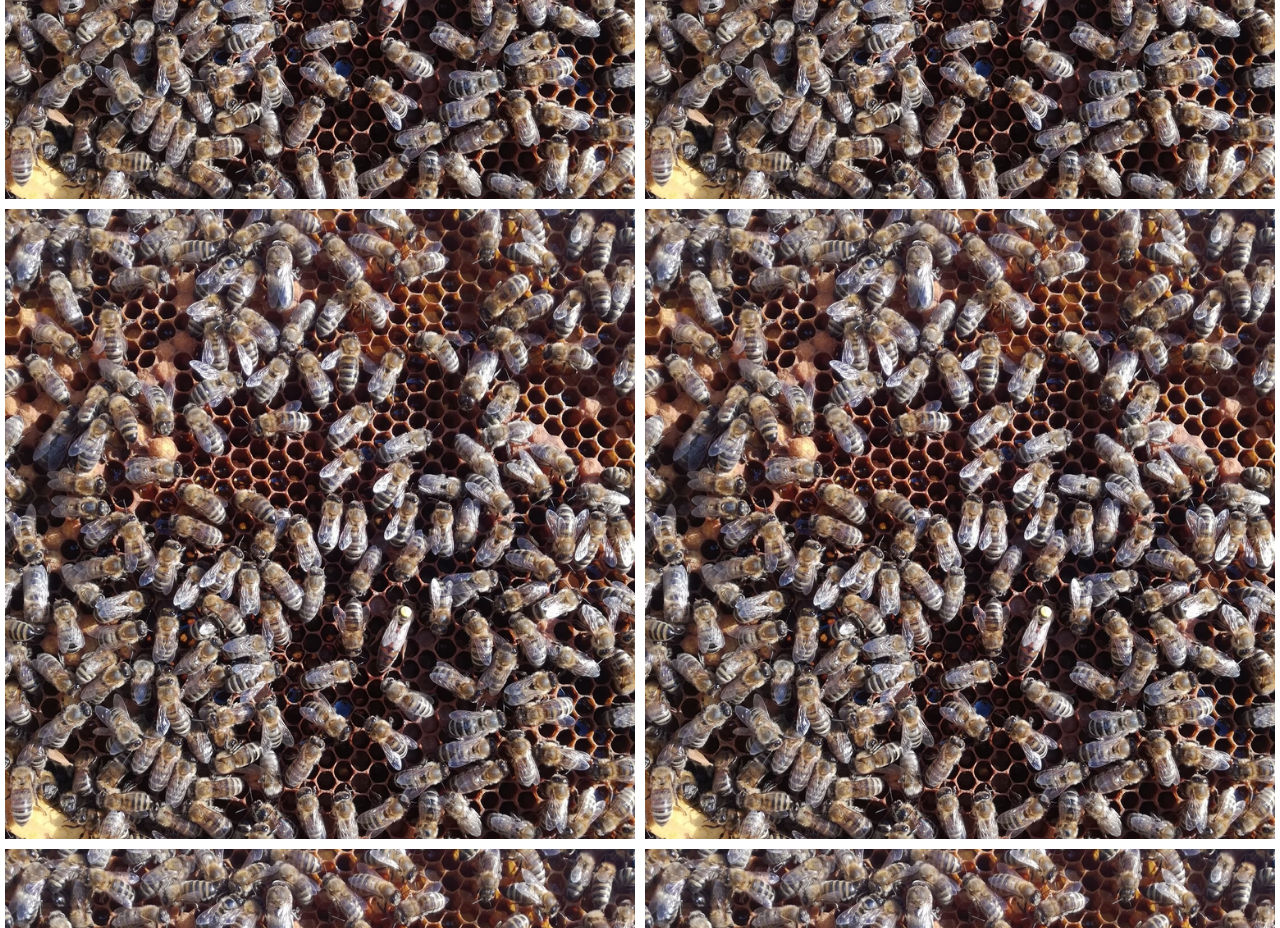
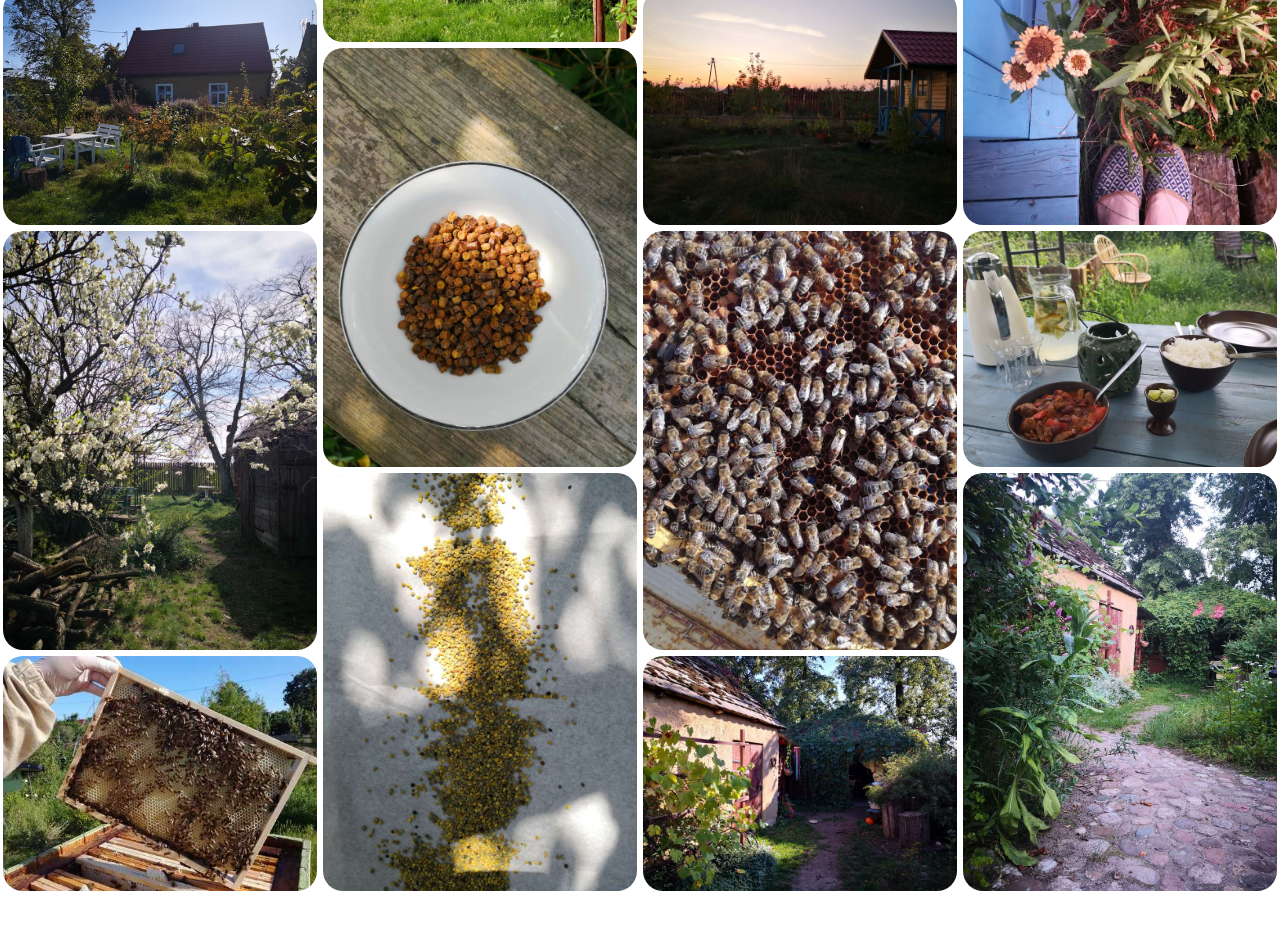
Before and after one commit to tomekwozniakk/Pasieka, a plain HTML site: page gallery.html in a window 1280 px wide. Shown: the part 961-1889 px from the top of the page. Drawn offline with nearby package versions, Linux system fonts and the light colour scheme; a web font is replaced by a local one.

Commit message:
gallery page (miniatures so far) added

```diff
--- a/gallery.html
+++ b/gallery.html
@@ -27,26 +27,30 @@
             <div class="title"><h1>Galeria</h1></div>
         </header>
         <main class="gallery">
-            <div class="pic"><img src="/images/galeria/bees.jpg" alt=""></div>
-            <div class="pic"><img src="/images/galeria/bees.jpg" alt=""></div>
-            <div class="pic"><img src="/images/galeria/bees.jpg" alt=""></div>
-            <div class="pic"><img src="/images/galeria/bees.jpg" alt=""></div>
-            <div class="pic"><img src="/images/galeria/bees.jpg" alt=""></div>
-            <div class="pic"><img src="/images/galeria/bees.jpg" alt=""></div>
-            <div class="pic"><img src="/images/galeria/bees.jpg" alt=""></div>
-            <div class="pic"><img src="/images/galeria/bees.jpg" alt=""></div>
-            <div class="pic"><img src="/images/galeria/bees.jpg" alt=""></div>
-            <div class="pic"><img src="/images/galeria/bees.jpg" alt=""></div>
-            <div class="pic"><img src="/images/galeria/bees.jpg" alt=""></div>
-            <div class="pic"><img src="/images/galeria/bees.jpg" alt=""></div>
-            <div class="pic"><img src="/images/galeria/bees.jpg" alt=""></div>
-            <div class="pic"><img src="/images/galeria/bees.jpg" alt=""></div>
-            <div class="pic"><img src="/images/galeria/bees.jpg" alt=""></div>
-            <div class="pic"><img src="/images/galeria/bees.jpg" alt=""></div>
-            <div class="pic"><img src="/images/galeria/bees.jpg" alt=""></div>
-            <div class="pic"><img src="/images/galeria/bees.jpg" alt=""></div>
-            <div class="pic"><img src="/images/galeria/bees.jpg" alt=""></div>
-            <div class="pic"><img src="/images/galeria/bees.jpg" alt=""></div>
+            <div class="column">
+                <img src="images/galeria/apples.jpg" alt="">
+                <img src="images/galeria/house.jpg" alt="">
+                <img src="images/galeria/blossoming.jpg" alt="">
+                <img src="images/galeria/check.jpg" alt="">
+            </div>
+            <div class="column">
+                <img src="images/galeria/parcel.jpg" alt="">
+                <img src="images/galeria/backyard2.jpg" alt="">
+                <img src="images/galeria/bee_bread.jpg" alt="">
+                <img src="images/galeria/bee_bread2.jpg" alt="">
+            </div>
+            <div class="column">
+                <img src="images/galeria/welcome.jpg" alt="">
+                <img src="images/galeria/house_sunset.jpg" alt="">
+                <img src="images/galeria/bees2.jpg" alt="">
+                <img src="images/galeria/backyard_3.jpg" alt="">
+            </div>
+            <div class="column">
+                <img src="images/galeria/fence.jpg" alt="">
+                <img src="images/galeria/sunflowers.jpg" alt="">
+                <img src="images/galeria/table.jpg" alt="">
+                <img src="images/galeria/backyard.jpg" alt="">
+            </div>
         </main>
         <footer>
             <div class="footerleft"><h2>Pasieka "Darz Ul"</h2></div>
--- a/js/script_index.js
+++ b/js/script_index.js
@@ -14,15 +14,15 @@ $(document).on('scroll', function(){
     const section3FromTop = $section3.offset().top;
     const section3Height = $section3.outerHeight();
 
-    if (scrollValue > section1FromTop + section1Height - windowHeight) {
+    if (scrollValue > section1FromTop + section1Height - windowHeight*1.2) {
         $section1.addClass('active');
     }
 
-    if (scrollValue > section2FromTop + section2Height - windowHeight) {
+    if (scrollValue > section2FromTop + section2Height - windowHeight*1.2) {
         $section2.addClass('active');
     }
 
-    if (scrollValue > section3FromTop + section3Height - windowHeight) {
+    if (scrollValue > section3FromTop + section3Height - windowHeight*1.2) {
         $section3.addClass('active');
     }
 
--- a/style_about.css
+++ b/style_about.css
@@ -26,6 +26,8 @@ main.about section {
     transform: translate(0, 0);
     opacity: 1;
     cursor: pointer;
+    border-radius: 20px;
+    overflow: hidden;
 }
 
 main.about div {
@@ -61,12 +63,12 @@ main.about section::after {
     background-repeat: no-repeat;
     filter: grayscale(100%);
     z-index: -100;
-    transition: .5s linear;
-    border-radius: 20px;
+    transition: .3s linear;
 }
 
 main.about section:hover:after {
     filter: none;
+    transform: scale(1.05);
 }
 
 .one::after {
--- a/style_gallery.css
+++ b/style_gallery.css
@@ -19,17 +19,25 @@ main.gallery {
         min-height: 400px;
         flex-direction: row;
         flex-wrap: wrap;
-        justify-content: space-evenly;
+        justify-content: space-between;
 }
 
-.pic {
+.column {
     flex: 50%;
-    max-height: 50vw;
-    flex-grow: 1;
-    padding: 10px 5px;
+    flex-grow: 0;
+    padding: 0px 3px;
     overflow: hidden;
 }
 
-.pic img {
+img {
     width: 100%;
+    margin-top: 6px;
+    vertical-align: middle;
+    border-radius: 20px;
 }
+
+@media (min-width:700px) {
+    .column {
+        flex: 25%;
+    }
+}
```
Also changed, not shown: about.html (+1 -1 lines), index.html (+1 -1 lines), images/galeria/backyard.jpg (added), images/galeria/backyard2.jpg (added), images/galeria/backyard_3.jpg (added), images/galeria/bee_bread2.jpg (added), images/galeria/party_time.jpg (added), images/galeria/sunflowers.jpg (added), images/galeria/table.jpg (added), images/galeria/welcome.jpg (added), 1 other file.
